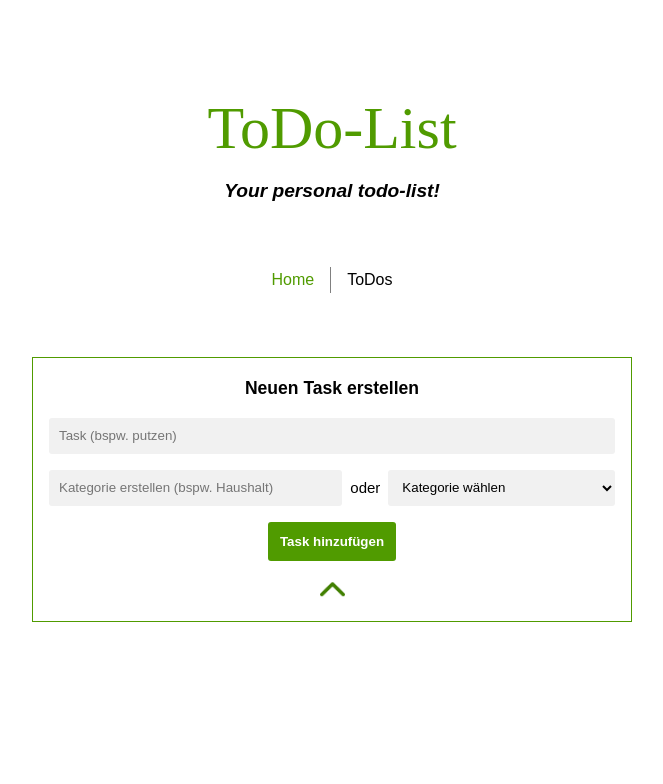
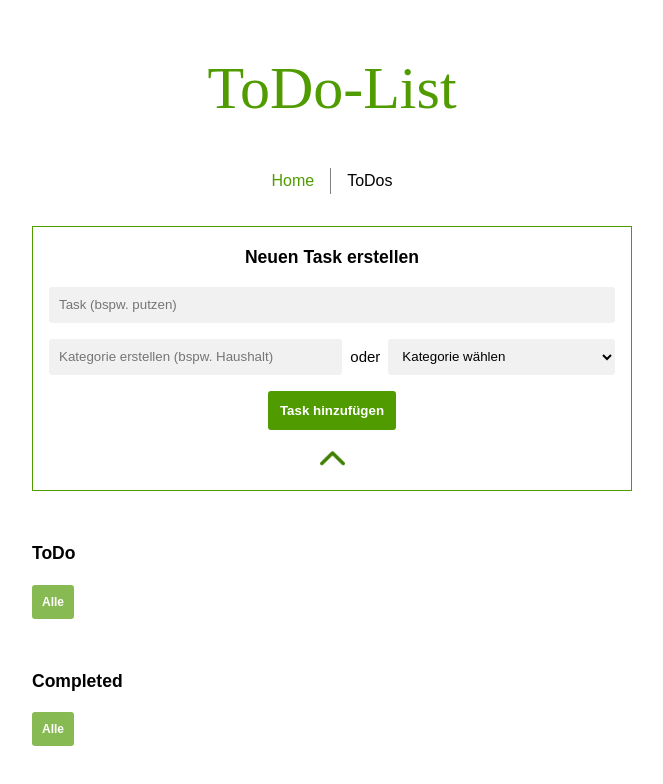
Before and after one commit to Kartoffi/todo-list, a Vue app: page /todos in a window 1280 px wide. Shown: the top 784 px of the page, without its empty margins (308-971 px from the left). Built offline with nearby package versions, Linux system fonts and the light colour scheme.

Commit message:
Create two lists for completed and unfinished tasks

```diff
--- a/src/components/AddTask.vue
+++ b/src/components/AddTask.vue
@@ -132,7 +132,7 @@
     display: flex;
     flex-direction: column;
     align-items: center;
-    margin: 4rem 0;
+    margin: 2rem 0;
     border: 1px solid #509b00;
     padding: 1rem;
  }
--- a/src/components/HelloWorld.vue
+++ b/src/components/HelloWorld.vue
@@ -10,36 +10,15 @@ defineProps({
 <template>
   <div class="greetings">
     <h1 class="green">{{ msg }}</h1>
-    <h3>
-      Your personal todo-list!
-    </h3>
   </div>
 </template>
 
 <style scoped>
-h1 {
-  font-weight: 500;
-  font-size: 2.6rem;
-  top: -10px;
-}
-
-h3 {
-  font-size: 1.2rem;
-}
-
-.greetings h1,
-.greetings h3 {
+.greetings h1 {
   text-align: center;
-}
-.greetings h1 {
   font-family: Marker Felt;
   font-size: 60px;
-  margin-bottom: 0px;
-}
-.greetings h3 {
-  font-family: Arial, Helvetica, sans-serif;
-  font-style: italic;
-  margin-top: 0px;
-  margin-bottom: 60px;
+  margin: 0;
+  font-weight: 500;
 }
 </style>
--- a/src/components/ToDoList.vue
+++ b/src/components/ToDoList.vue
@@ -1,15 +1,16 @@
 <script setup>
   import { ref } from "vue";
   import Task from "./Task.vue";
-  const { list, tags } = defineProps(['list', 'tags']);
-  const completed = ref(false);
+  const { list, tags, title, completed } = defineProps(['list', 'tags', 'title', 'completed']);
   let selectedTag = ref("Alle");
 </script>
 
 <template>
-  <div class="buttons-tab" v-if="list.length">
-    <button @click="completed = !completed" v-if="completed == false" class="standard-button">ToDo</button>
-    <button @click="completed = !completed" v-else class="standard-button">Completed</button>
+  <main>
+    <h3> {{ title }} </h3>
+    <div class="buttons-tab">
+      <!-- <button @click="completed = !completed" v-if="completed == false" class="standard-button">ToDo</button>
+      <button @click="completed = !completed" v-else class="standard-button">Completed</button> -->
       <button class="tag-button"
           @click="selectedTag = 'Alle'"
           :class="selectedTag === 'Alle' ? 'tag-highlight' : ''"> Alle </button>
@@ -28,9 +29,14 @@
         :list="list"
         :tags="tags"/>
     </ul>
+  </main>
 </template>
 
 <style scoped>
+
+  main {
+    margin: 3rem 0;
+  }
   .buttons-tab {
   margin: 1rem 0rem;
   width: 100%;
--- a/src/views/ToDosView.vue
+++ b/src/views/ToDosView.vue
@@ -4,16 +4,24 @@
   import ToDoList from '../components/ToDoList.vue';
   const list = ref([]);
   const tags = ref([]);
+  const completed = ref(true);
 </script>
 
 <template>
   <main>
     <AddTask
-        :list="list"
-        :tags="tags"/>
+      :list="list"
+      :tags="tags"/>
     <ToDoList
       :list="list"
-      :tags="tags"/>
+      :tags="tags"
+      title="ToDo"
+      :completed="!completed"/>
+    <ToDoList
+      :list="list"
+      :tags="tags"
+      title="Completed"
+      :completed="completed"/>
   </main>
 </template>
 
```
Lines whose indentation alone changed are shown as unchanged.
